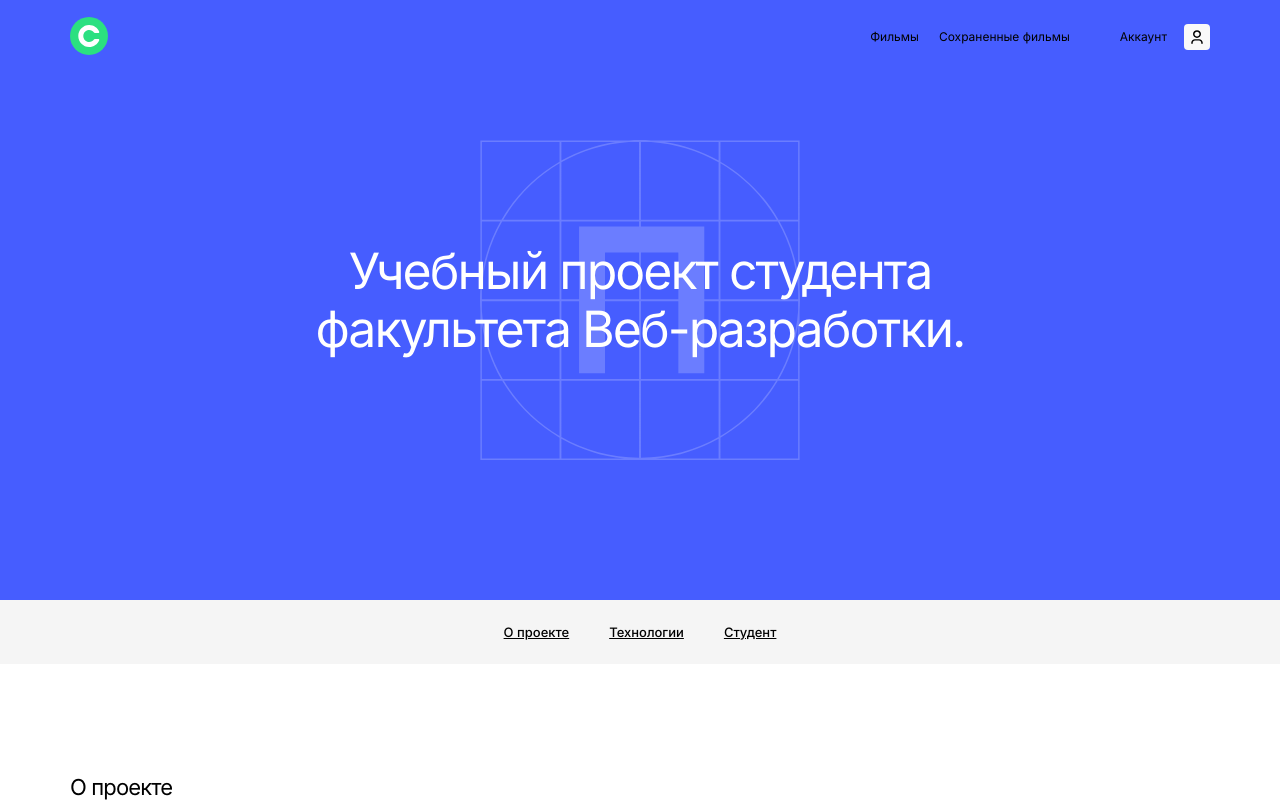
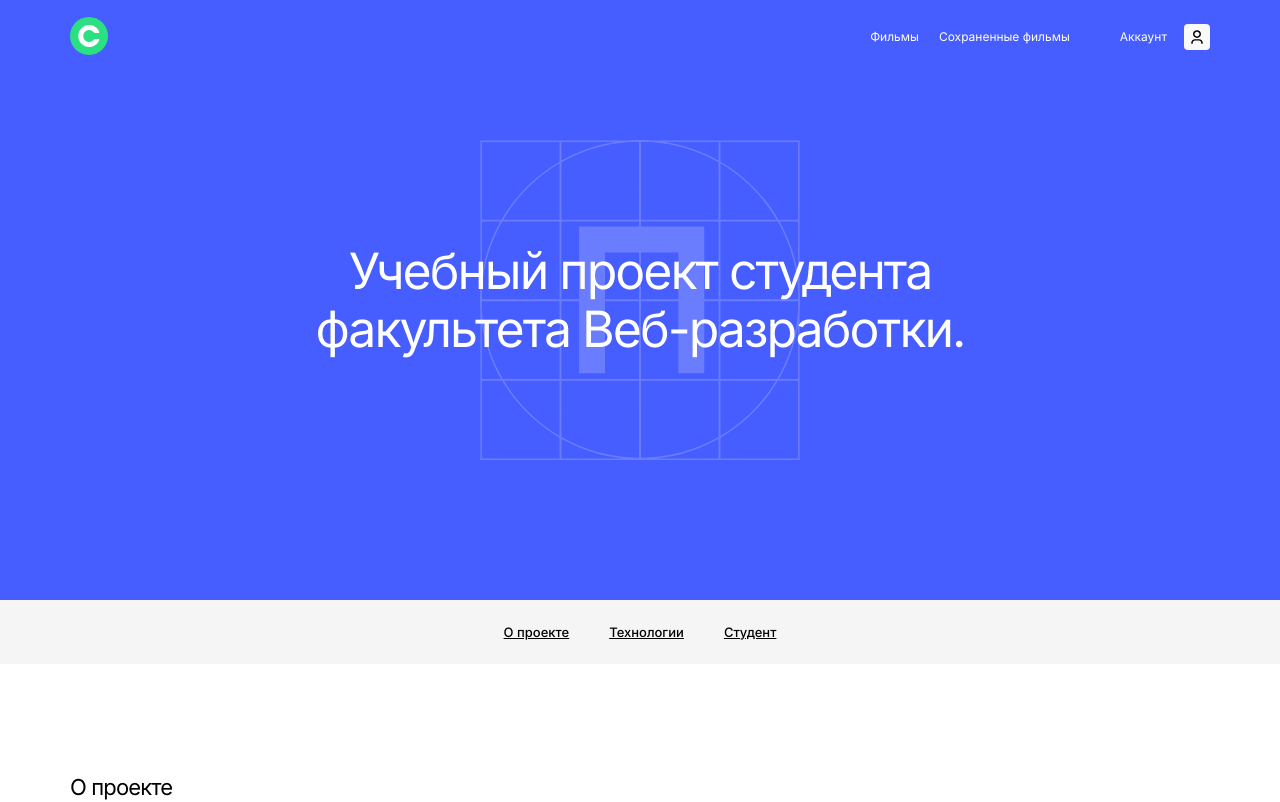
Before and after one commit to script696/movies-explorer-frontend, a React (Create React App) app: page / in a window 1280 px wide. Shown: the top 802 px of the page. Built offline with nearby package versions, Linux system fonts and the light colour scheme.

Commit message:
fix: change navLink color on main page

```diff
--- a/src/components/Header/Header.jsx
+++ b/src/components/Header/Header.jsx
@@ -3,8 +3,10 @@
 import { ROUTES } from "../../utils/constants/routes";
 import getClassname from "../../utils/getClassname";
 import { useEffect, useState } from "react";
-import { Link, NavLink } from "react-router-dom";
+import { Link, NavLink, useLocation } from "react-router-dom";
 const Header = ({ isAuth }) => {
+  const location = useLocation();
+  const isMainPage = location.pathname === "/";
   const [burgerActive, setBurgerActive] = useState(false);
 
   const menuBurgerStyles = [s.menuBurger, burgerActive && s.menuBurger_active];
@@ -18,7 +20,7 @@
   ];
   const navLinkMainSignUpStyles = [
     s.menuLink__link,
-    s.menuLink__link_color_white,
+    isMainPage && s.menuLink__link_color_white,
   ];
   const authLinksWrapper = [
     s.header__authLinksWrapper,
@@ -81,7 +83,7 @@
                 </NavLink>
                 <NavLink
                   to={ROUTES.MOVIES}
-                  className={s.menuLink__link}
+                  className={getClassname(navLinkMainSignUpStyles)}
                   activeClassName={s.menuLink__link_active}
                   exact
                 >
@@ -89,7 +91,7 @@
                 </NavLink>
                 <NavLink
                   to={ROUTES.SAVED_MOVIES}
-                  className={s.menuLink__link}
+                  className={getClassname(navLinkMainSignUpStyles)}
                   activeClassName={s.menuLink__link_active}
                   exact
                 >
@@ -99,7 +101,7 @@
               <div className={s.profile__link}>
                 <NavLink
                   to={ROUTES.PROFILE}
-                  className={s.menuLink__link}
+                  className={getClassname(navLinkMainSignUpStyles)}
                   activeClassName={s.menuLink__link_active}
                   exact
                 >
--- a/src/components/Header/Header.module.scss
+++ b/src/components/Header/Header.module.scss
@@ -337,7 +337,9 @@
     text-decoration: none;
     font-size: 12px;
     line-height: 16px;
-
+  &_color_white {
+    color: #fff;
+  }
     @include tablet {
 
 
```
